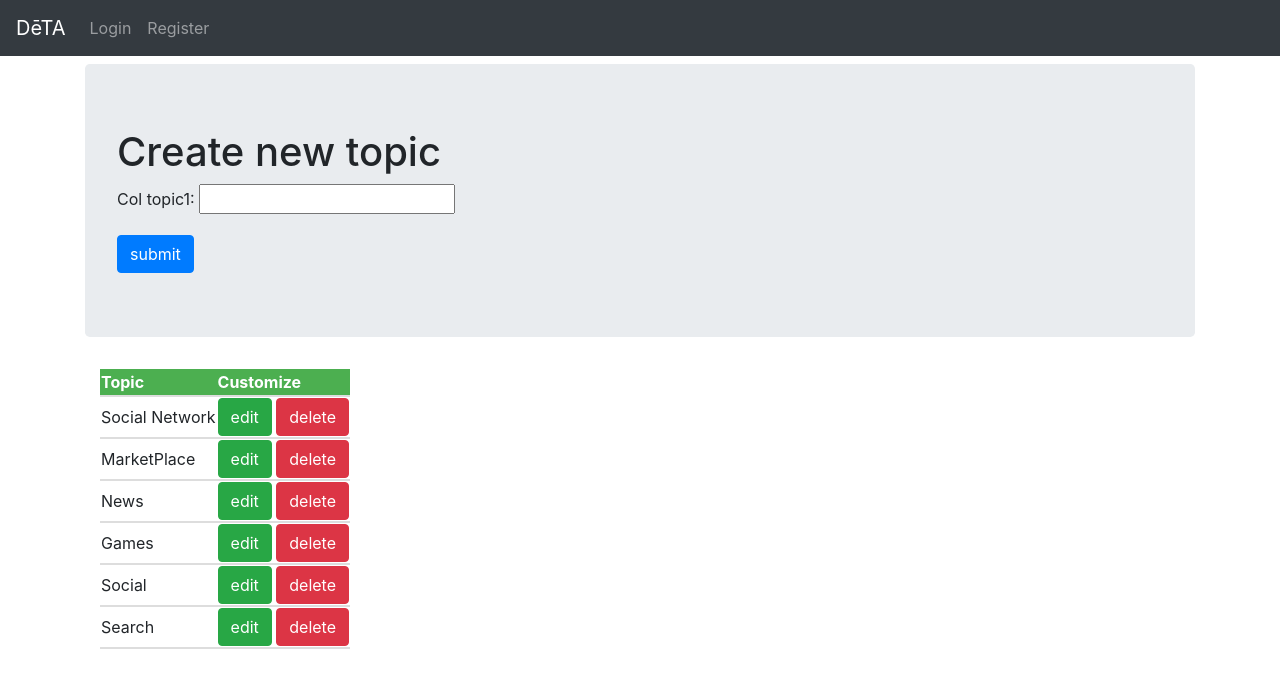
After one commit to devildances/django-testing-deploy, a Django app: a page that uses test_project/templates/test_inner_temp/crud.html in a window 1280 px wide. The commit adds this page. Shown: the top 688 px of the page. Run offline with Django 3.2, Linux system fonts and the light colour scheme; data comes from the database, SQL or seed files in the repository; both versions use the stored data as it was after the commit; some libraries are stand-ins or nearby versions.

Commit message:
CBV-CRUD

```diff
--- /dev/null
+++ b/test_project/templates/test_inner_temp/crud.html
@@ -0,0 +1,48 @@
+<!DOCTYPE html>
+{% extends 'test_inner_temp/base.html' %}
+    {% block body_block %}
+        <div class="jumbotron">
+            <h1>
+                {% if not form.instance.pk and not object %}
+                Create new topic
+                {% elif not form.instance.pk and object %}
+                Delete topic
+                {% else %}
+                Update topic
+                {% endif %}
+            </h1>
+            <form action="" method="POST">
+                {% csrf_token %}
+                {{ form.as_p }}
+                {% if not form.instance.pk and not object %}
+                    <input type="submit" class="btn btn-primary" value="submit">
+                {% elif not form.instance.pk and object %}
+                    <p><strong>{{object}}</strong> will be deleted from topic table</p><br>
+                    <input type="submit" class="btn btn-danger" value="delete">
+                    <a class="btn btn-warning" href="{% url 'test_app:create' %}">cancel</a>
+                {% else %}
+                    <input type="submit" class="btn btn-warning" value="update">
+                    <a class="btn btn-danger" href="{% url 'test_app:create' %}">cancel</a>
+                {% endif %}
+            </form>
+        </div>
+        <div class="container">
+            {% if ttopic %}
+                <table>
+                    <thead>
+                        <th>Topic</th>
+                        <th>Customize</th>
+                    </thead>
+                    {% for i in ttopic %}
+                        <tr>
+                            <td>{{i.col_topic1}}</td>
+                        <td>
+                            <a class="btn btn-success" href="{% url 'test_app:update' pk=i.pk %}">edit</a>
+                            <a class="btn btn-danger" href="{% url 'test_app:delete' pk=i.pk %}">delete</a>
+                        </td>
+                        </tr>
+                    {% endfor %}
+                </table>
+            {% endif %}
+        </div>
+    {% endblock body_block %}
--- a/test_project/test_app/models.py
+++ b/test_project/test_app/models.py
@@ -1,4 +1,5 @@
 from django.db import models
+from django.urls import reverse
 
 # Create your models here.
 class table_topic(models.Model):
@@ -6,6 +7,14 @@ class table_topic(models.Model):
 
     def __str__(self):
         return self.col_topic1
+
+    def get_absolute_url(self):
+        '''
+        this function is used if we want
+        to do CRUD action with the table
+        '''
+        return reverse('test_app:create')
+
 
 class table_webpage(models.Model):
     col_webpage1 = models.ForeignKey(table_topic, on_delete=models.CASCADE)
@@ -15,12 +24,14 @@ class table_webpage(models.Model):
     def __str__(self):
         return self.col_webpage2
 
+
 class table_AccessRecord(models.Model):
-    col_AccessRecord1 = models.ForeignKey(table_webpage, on_delete=models.CASCADE)
+    col_AccessRecord1 = models.ForeignKey(table_webpage, related_name='accrec', on_delete=models.CASCADE)
     col_AccessRecord2 = models.DateField()
 
     def __str__(self):
         return str(self.col_AccessRecord2)
+
 
 # ======================= MODELS FOR FORMS ======================================
 
@@ -32,6 +43,7 @@ class table_User(models.Model):
 
     def __str__(self):
         return self.username
+
 
 # ======================= MODELS FOR USERPROFILE ======================================
 from django.contrib.auth.models import User
--- a/test_project/test_app/urls.py
+++ b/test_project/test_app/urls.py
@@ -6,9 +6,13 @@ app_name = 'test_app'
 
 urlpatterns = [
     url(r'^$', views.index, name='index'),
-    url(r'^faker/$', views.faker, name='faker'),
+    url(r'^faker/$', views.fakerListView.as_view(), name='faker'), # using CBV
+    url(r'^faker/(?P<pk>\d+)/$', views.fakerDetailView.as_view(), name='fakerdetail'),
     url(r'^forms/$', views.forms_name, name='forms_name'),
     url(r'^relative/$', views.relative, name='relativeurl'),
     url(r'^register/$', views.register,name='register'),
     url(r'^login/$', views.user_login, name='login'),
+    url(r'^create/$', views.TopicCreateView.as_view(), name='create'),
+    url(r'^create/(?P<pk>\d+)/$', views.TopicUpdateView.as_view(), name='update'),
+    url(r'^create/delete/(?P<pk>\d+)$', views.TopicDeleteView.as_view(), name='delete'),
 ]
--- a/test_project/test_app/views.py
+++ b/test_project/test_app/views.py
@@ -3,6 +3,7 @@ from django.http import HttpResponse
 from test_app.models import table_topic, table_webpage, table_AccessRecord # import table here
 from . import forms # import forms from forms.py
 from test_app.forms import newUserForm # import class from forms.py
+from django.http import HttpResponse
 
 # Create your views here.
 def index(request):
@@ -110,3 +111,63 @@ def user_login(request):
 
     else:
         return render(request,'test_inner_temp/login.html', {})
+
+
+# ============================= CBV ====================================
+
+
+from django.views.generic import View, TemplateView, ListView, DetailView # CBV default method
+
+# class CBView(View):
+#     def get(self,request):
+#         dt = {'text':'TempFil', 'number':100}
+#         return render(request,'test_inner_temp/index.html',context=dt)
+
+class indexView(TemplateView):
+    template_name = 'test_inner_temp/index.html'
+    def get_context_data(self, **kwargs):
+        dt = super().get_context_data(**kwargs)
+        dt['text'] = 'TempFil'
+        dt['number'] = 200
+        return dt
+
+
+
+class fakerListView(ListView):
+    template_name = 'test_inner_temp/faker.html'
+    context_object_name = 'webpages'
+    model = table_webpage # OR queryset = table_webpage.objects.all()
+    # if we dont define context_object_name, ListView will return table_AccessRecord to
+    # HTML as table_AccessRecord + _list = table_AccessRecord_list automatically
+
+class fakerDetailView(DetailView):
+    context_object_name = 'webpages'
+    model = table_webpage
+    template_name = 'test_inner_temp/faker_CBV.html'
+
+
+# ============================== CRUD =============================================
+
+
+from django.views.generic import CreateView, UpdateView, DeleteView
+from django.urls import reverse_lazy
+
+class TopicCreateView(CreateView):
+    template_name = 'test_inner_temp/crud.html'
+    fields = ('col_topic1',)
+    model = table_topic
+
+    def get_context_data(self, **kwargs):
+        context = super().get_context_data(**kwargs)
+        context['ttopic'] = table_topic.objects.all()
+        return context
+
+class TopicUpdateView(UpdateView):
+    template_name = 'test_inner_temp/crud.html'
+    fields = ('col_topic1',)
+    model = table_topic
+
+class TopicDeleteView(DeleteView):
+    template_name = 'test_inner_temp/crud.html'
+    model = table_topic
+    success_url = reverse_lazy('test_app:create')
--- a/test_project/test_project/settings.py
+++ b/test_project/test_project/settings.py
@@ -28,7 +28,7 @@ SECRET_KEY = '_)(b#c8+3(=vadgq(2jupl72vw1(92i#-rj#t0(pg_f$3b5nuw'
 # SECURITY WARNING: don't run with debug turned on in production!
 DEBUG = True
 
-ALLOWED_HOSTS = ['devildances.pythonanywhere.com']
+ALLOWED_HOSTS = ['devildances.pythonanywhere.com', '127.0.0.1']
 
 
 # Application definition
--- a/test_project/test_project/urls.py
+++ b/test_project/test_project/urls.py
@@ -19,7 +19,8 @@ from test_app import views
 from django.conf.urls import url, include
 
 urlpatterns = [
-    url(r'^$', views.index, name='index'),
+    # url(r'^$', views.index, name='index'),
+    url(r'^$', views.indexView.as_view(), name='index'),
     url(r'^training/', include('test_app.urls')),
     path('admin/', admin.site.urls),
     url(r'^logout/$', views.user_logout, name='logout'),
```
Also changed, not shown: test_project/templates/test_inner_temp/Faker.html (+6 -6 lines), test_project/templates/test_inner_temp/Faker_CBV.html (added, +9 -0 lines), test_project/db.sqlite3, test_project/test_app/migrations/0004_auto_20200715_2148.py (added).
